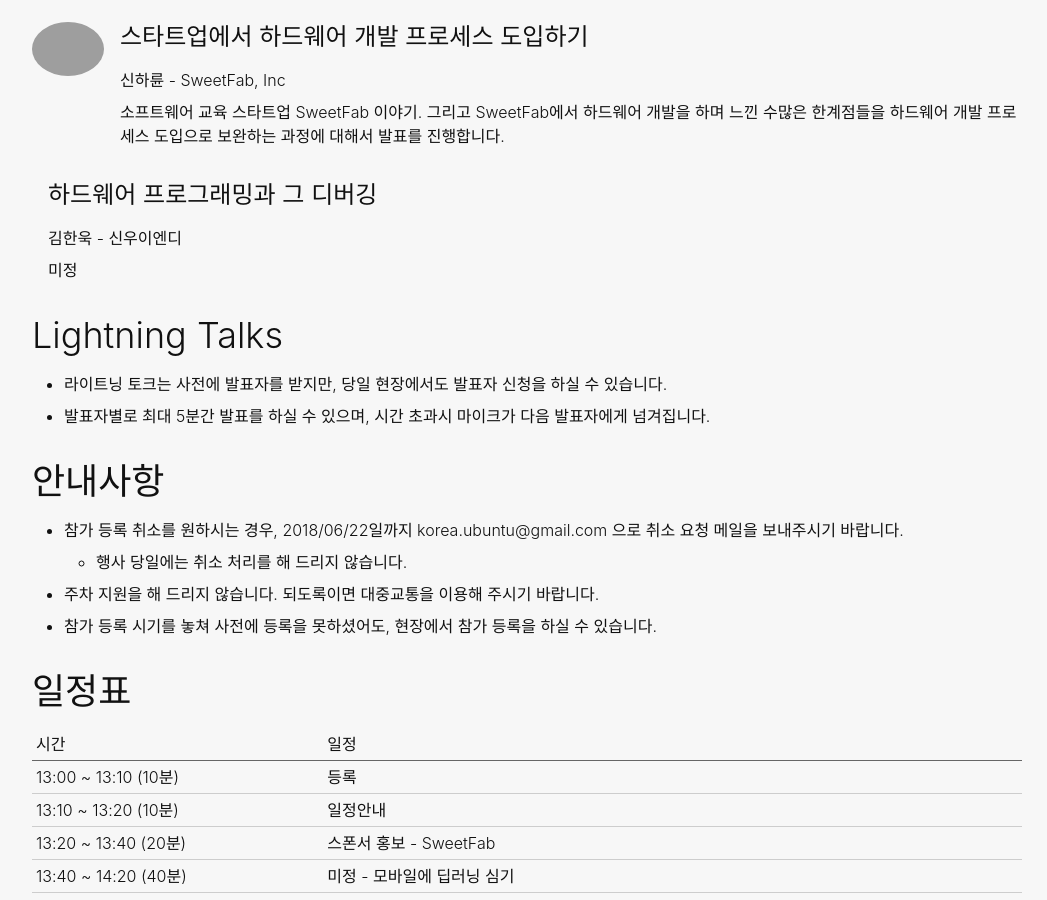
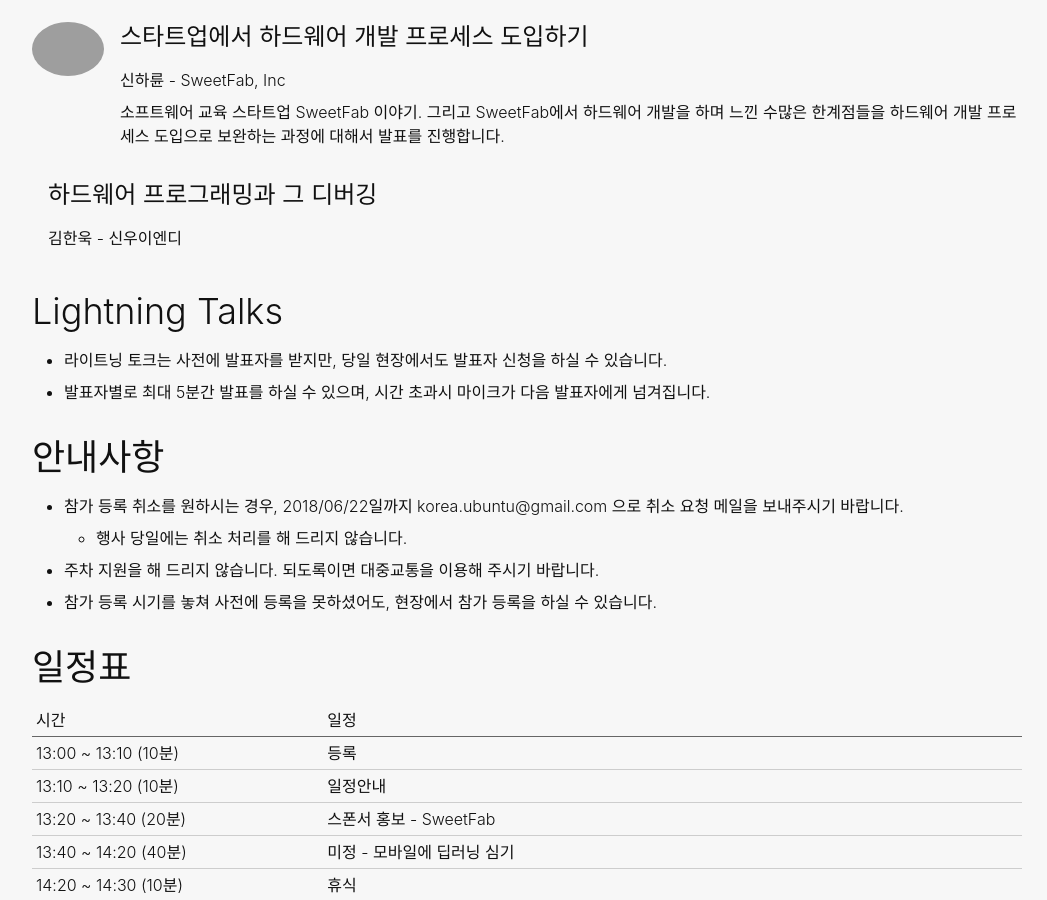
Before and after one commit to ubuntu-kr/events, a Jekyll site: the page built from _posts/2018-04-15-ubuntu-fest.md, in a window 1280 px wide and 900 px high, scrolled down 1268 px. Shown: the whole window, without its empty margins (113-1160 px from the left). Built offline with Jekyll 4.4.1, drawn with Linux system fonts in a browser that asks for light colours; some web fonts are replaced; grey boxes are pictures that could not be loaded.

Commit message:
연사 수정

```diff
--- a/_posts/2018-04-15-ubuntu-fest.md
+++ b/_posts/2018-04-15-ubuntu-fest.md
@@ -22,7 +22,7 @@
 
 {% include profile.html profile="http://www.sweetfab.net/img/team/1.jpg" heading="스타트업에서 하드웨어 개발 프로세스 도입하기" bold="신하륜 - SweetFab, Inc" desc="소프트웨어 교육 스타트업 SweetFab 이야기. 그리고 SweetFab에서 하드웨어 개발을 하며 느낀 수많은 한계점들을 하드웨어 개발 프로세스 도입으로 보완하는 과정에 대해서 발표를 진행합니다." %}
 
-{% include profile.html heading="하드웨어 프로그래밍과 그 디버깅" bold="김한욱 - 신우이엔디" desc="미정" %}
+{% include profile.html heading="하드웨어 프로그래밍과 그 디버깅" bold="김한욱 - 신우이엔디" desc="" %}
 
 
 ## Lightning Talks
```
